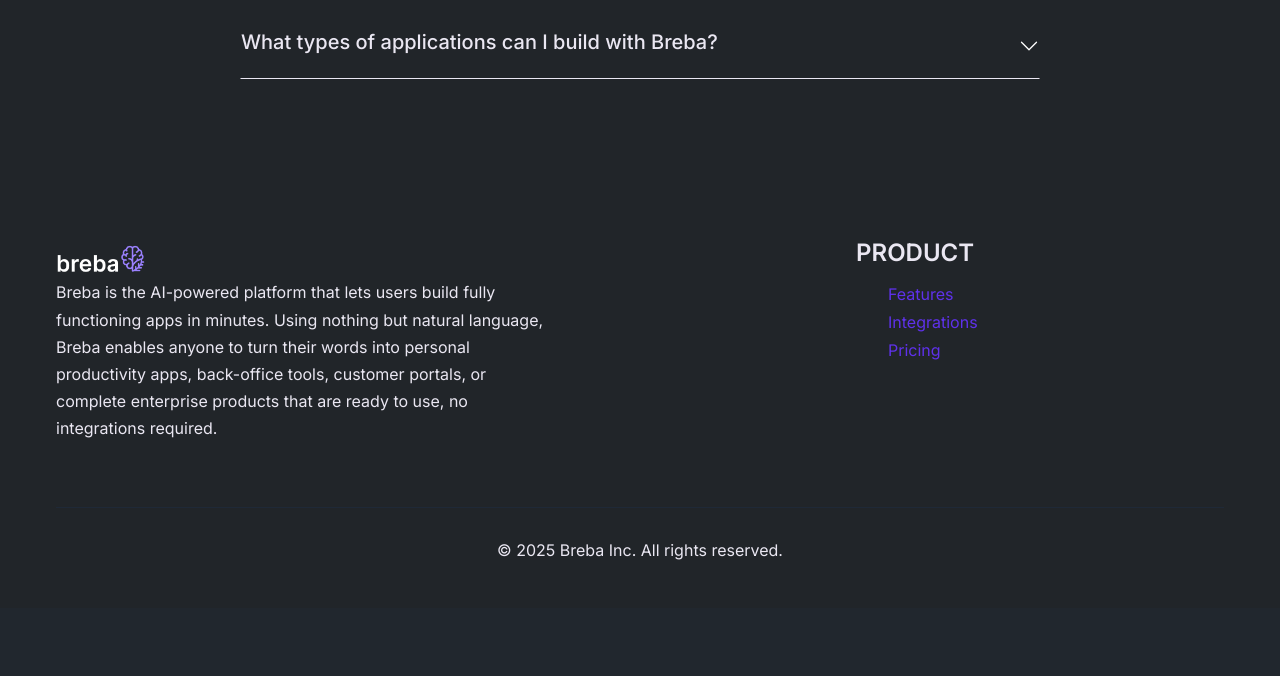
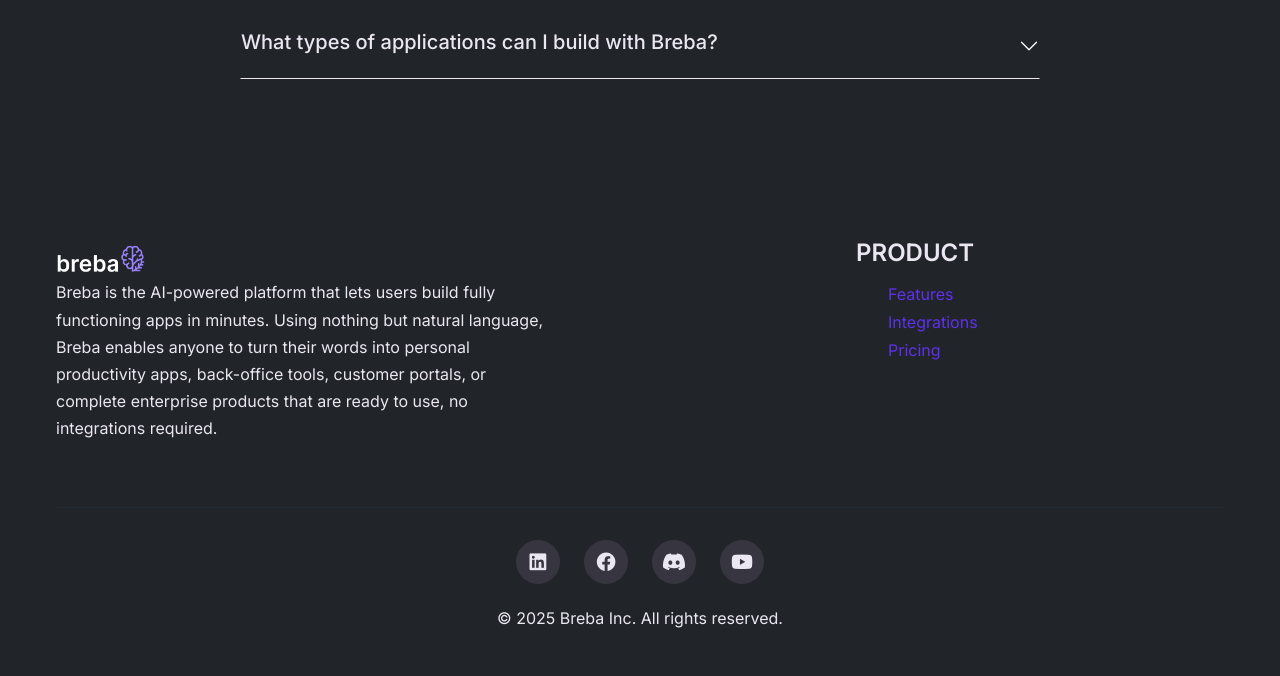
Before and after one commit to mhbrk/disc-site, a FastAPI app: page / in a window 1280 px wide. Shown: the part 3240-3916 px from the top of the page. Before the commit the page ends 3800 px from the top, so only its background shows below. Run offline with FastAPI, Linux system fonts and the light colour scheme; parts of the project's set-up code (start-up, migrations or seed data) failed here and were passed over.

Commit message:
add social media to footer + remove nav boreder

```diff
--- a/breba_app/public/styles.css
+++ b/breba_app/public/styles.css
@@ -139,7 +139,7 @@ body {
     width: 100%;
     background: var(--breba-background2);
     backdrop-filter: blur(10px);
-    border-bottom: 1px solid var(--gray-200);
+    box-shadow: var(--shadow-md);
     z-index: 1000;
     padding: 1rem 0;
 }
@@ -1459,6 +1459,33 @@ section {
     text-align: center;
 }
 
+.social-media-icons {
+    display: flex;
+    justify-content: center;
+    gap: 1.5rem;
+    margin-bottom: 1.5rem;
+}
+
+.social-media-icons a {
+    display: flex;
+    align-items: center;
+    justify-content: center;
+    width: 44px;
+    height: 44px;
+    background: var(--breba-background2);
+    border-radius: 50%;
+    color: var(--breba-light-text);
+    text-decoration: none;
+    transition: all 0.3s ease;
+    font-size: 1.2rem;
+}
+
+.social-media-icons a:hover {
+    background: var(--breba-primary);
+    transform: translateY(-2px);
+    box-shadow: var(--shadow-md);
+}
+
 
 .footer-bottom .footer-logo {
     display: flex;
--- a/breba_app/templates/home.html
+++ b/breba_app/templates/home.html
@@ -732,6 +732,20 @@
         </div>
 
         <div class="footer-bottom">
+            <div class="social-media-icons">
+                <a href="https://www.linkedin.com/company/breba-apps/about" target="_blank" rel="noopener noreferrer" aria-label="Follow us on LinkedIn">
+                    <i class="fab fa-linkedin"></i>
+                </a>
+                <a href="https://www.facebook.com/breba.apps" target="_blank" rel="noopener noreferrer" aria-label="Follow us on Facebook">
+                    <i class="fab fa-facebook"></i>
+                </a>
+                <a href="https://discord.com/channels/1012790475373162506/1012790475373162509" target="_blank" rel="noopener noreferrer" aria-label="Join us on Discord">
+                    <i class="fab fa-discord"></i>
+                </a>
+                <a href="https://www.youtube.com/@breba-apps" target="_blank" rel="noopener noreferrer" aria-label="Follow us on YouTube">
+                    <i class="fab fa-youtube"></i>
+                </a>
+            </div>
             <p>&copy; 2025 Breba Inc. All rights reserved.</p>
         </div>
     </div>
```
